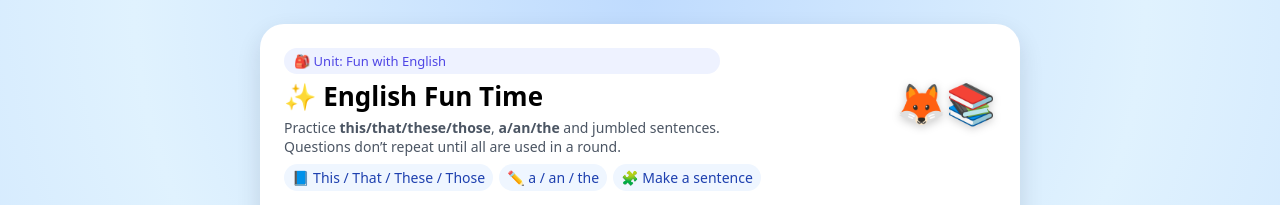
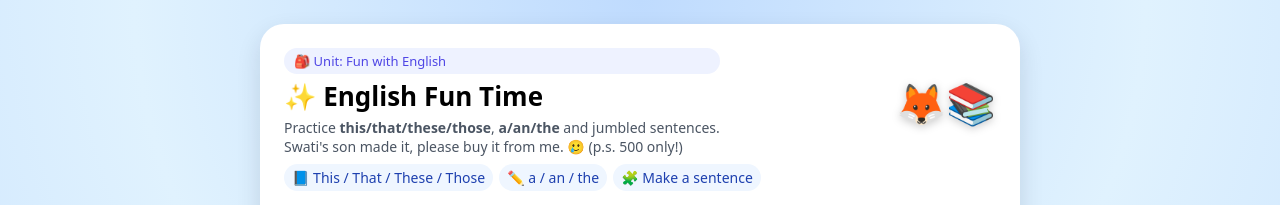
Before and after one commit to theLivingSofa/eng-practice, a plain HTML site: page index.html in a window 1280 px wide. Shown: the top 205 px of the page. Drawn offline with Linux system fonts and the light colour scheme.

Commit message:
Update index.html

```diff
--- a/index.html
+++ b/index.html
@@ -377,7 +377,7 @@
         <h1>✨ English Fun Time</h1>
         <div class="subtitle">
           Practice <strong>this/that/these/those</strong>, <strong>a/an/the</strong> and jumbled sentences.<br>
-          Questions don’t repeat until all are used in a round.
+          Swati's son made it, please buy it from me. 🥲 (p.s. 500 only!)
         </div>
       </div>
       <div class="mascot">🦊📚</div>
```
